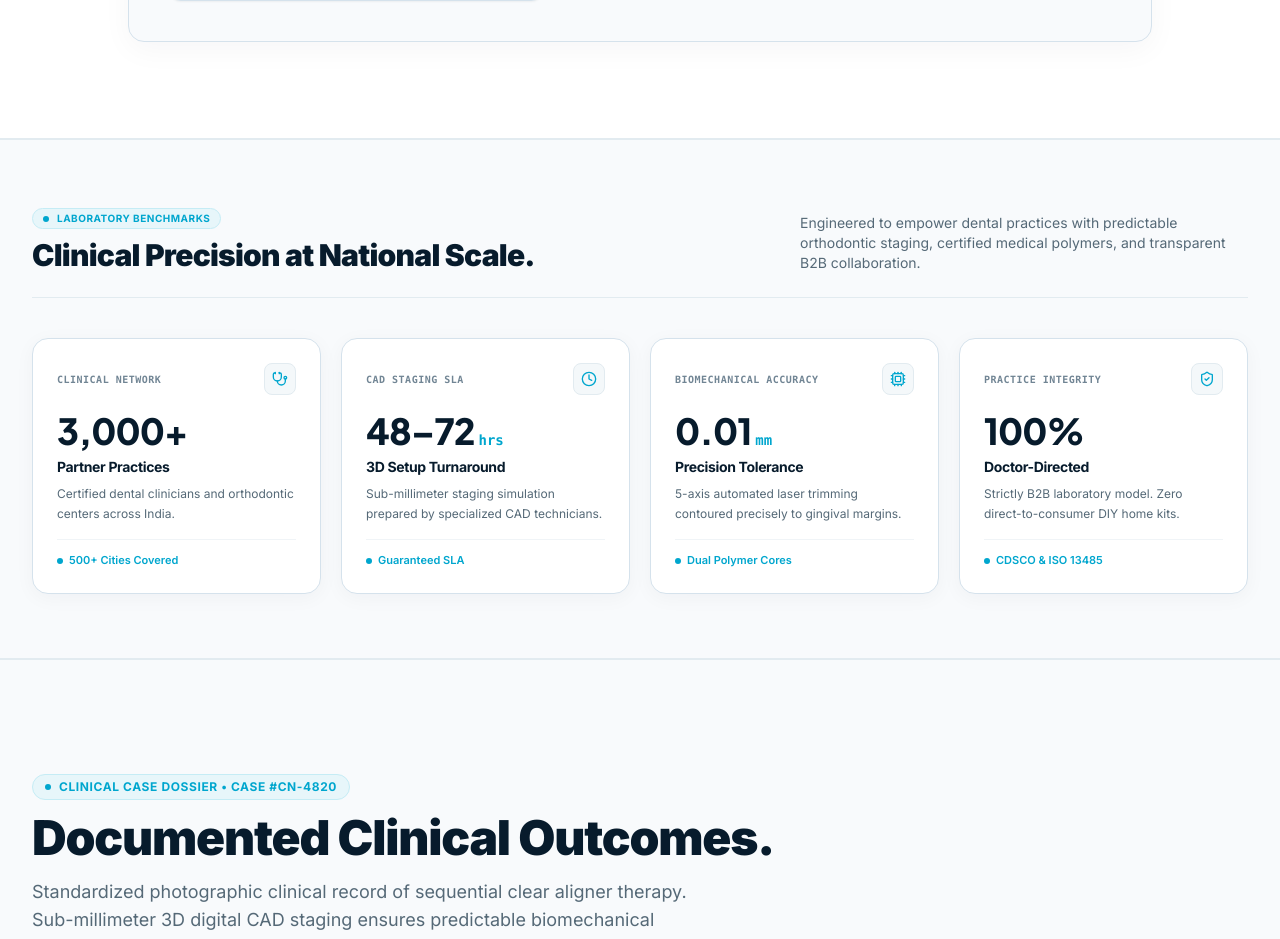
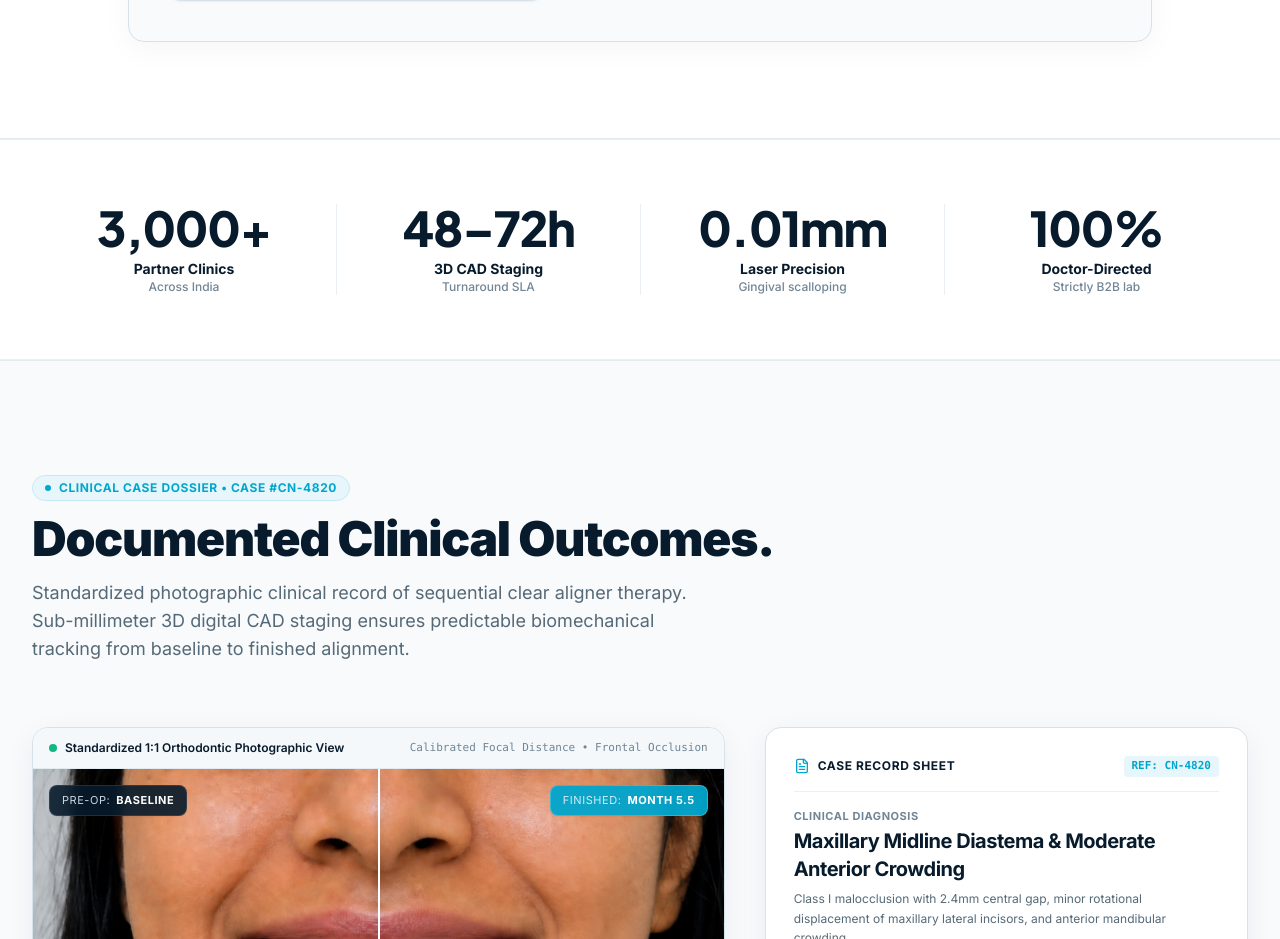
Before and after one commit to Sonu-Thomas-001/www.clearnyx.com, a Next.js app: page / in a window 1280 px wide. Shown: the part 4420-5359 px from the top of the page. Built offline with nearby package versions, Linux system fonts and the light colour scheme; no server answers.

Commit message:
refactor(home): transform stats into an ultra-clean, minimal editorial metric row with zero fluff

```diff
--- a/src/components/clearnyx/StatsSection.tsx
+++ b/src/components/clearnyx/StatsSection.tsx
@@ -1,140 +1,53 @@
 "use client";
 
 import React from "react";
-import { Clock, ShieldCheck, Stethoscope, Cpu, ArrowUpRight } from "lucide-react";
-import Link from "next/link";
 
-interface MetricItem {
-  id: string;
-  category: string;
-  value: string;
-  unit?: string;
-  label: string;
-  detail: string;
-  badge: string;
-  icon: React.ComponentType<{ className?: string }>;
-}
-
-const METRICS: MetricItem[] = [
+const STATS = [
   {
-    id: "network",
-    category: "CLINICAL NETWORK",
     value: "3,000+",
-    label: "Partner Practices",
-    detail: "Certified dental clinicians and orthodontic centers across India.",
-    badge: "500+ Cities Covered",
-    icon: Stethoscope,
+    label: "Partner Clinics",
+    sub: "Across India",
   },
   {
-    id: "sla",
-    category: "CAD STAGING SLA",
-    value: "48–72",
-    unit: "hrs",
-    label: "3D Setup Turnaround",
-    detail: "Sub-millimeter staging simulation prepared by specialized CAD technicians.",
-    badge: "Guaranteed SLA",
-    icon: Clock,
+    value: "48–72h",
+    label: "3D CAD Staging",
+    sub: "Turnaround SLA",
   },
   {
-    id: "precision",
-    category: "BIOMECHANICAL ACCURACY",
-    value: "0.01",
-    unit: "mm",
-    label: "Precision Tolerance",
-    detail: "5-axis automated laser trimming contoured precisely to gingival margins.",
-    badge: "Dual Polymer Cores",
-    icon: Cpu,
+    value: "0.01mm",
+    label: "Laser Precision",
+    sub: "Gingival scalloping",
   },
   {
-    id: "compliance",
-    category: "PRACTICE INTEGRITY",
     value: "100%",
     label: "Doctor-Directed",
-    detail: "Strictly B2B laboratory model. Zero direct-to-consumer DIY home kits.",
-    badge: "CDSCO & ISO 13485",
-    icon: ShieldCheck,
+    sub: "Strictly B2B lab",
   },
 ];
 
 export function StatsSection() {
   return (
-    <section
-      aria-label="CLEARNYX Clinical Benchmarks"
-      className="relative py-12 sm:py-16 bg-[#F8FAFC] border-y border-[#E2EBF0]"
-    >
+    <section aria-label="Key Clinical Metrics" className="py-12 sm:py-16 bg-white border-y border-[#EAEFF3]">
       <div className="max-w-7xl mx-auto px-4 sm:px-6 lg:px-8">
-        {/* Section Context Header */}
-        <div className="flex flex-col sm:flex-row sm:items-end justify-between gap-4 mb-8 sm:mb-10 pb-6 border-b border-[#E2EBF0]">
-          <div>
-            <div className="inline-flex items-center gap-2 px-2.5 py-0.5 rounded-full bg-[#E7F6FA] text-[#00A6CE] text-[10px] font-bold tracking-wider uppercase mb-2 border border-[#C5ECF5]">
-              <span className="w-1.5 h-1.5 rounded-full bg-[#00A6CE]" />
-              <span>Laboratory Benchmarks</span>
+        <div className="grid grid-cols-2 lg:grid-cols-4 gap-8 lg:gap-0 lg:divide-x lg:divide-[#EAEFF3]">
+          {STATS.map((stat, idx) => (
+            <div
+              key={stat.label}
+              className={`flex flex-col items-center text-center ${
+                idx === 0 ? "lg:pl-0" : "lg:px-6"
+              }`}
+            >
+              <span className="text-3xl sm:text-4xl lg:text-5xl font-black text-[#071B2C] tracking-tight font-heading">
+                {stat.value}
+              </span>
+              <span className="text-sm font-bold text-[#071B2C] mt-2 leading-tight">
+                {stat.label}
+              </span>
+              <span className="text-xs text-[#718594] mt-0.5 font-medium">
+                {stat.sub}
+              </span>
             </div>
-            <h2 className="text-xl sm:text-2xl lg:text-3xl font-black text-[#071B2C] tracking-tight">
-              Clinical Precision at National Scale.
-            </h2>
-          </div>
-
-          <p className="text-xs sm:text-sm text-[#556977] max-w-md leading-relaxed">
-            Engineered to empower dental practices with predictable orthodontic staging, certified
-            medical polymers, and transparent B2B collaboration.
-          </p>
-        </div>
-
-        {/* 4 Architectural Clinical Metric Cards */}
-        <div className="grid grid-cols-1 sm:grid-cols-2 lg:grid-cols-4 gap-4 sm:gap-5">
-          {METRICS.map((m) => {
-            const IconComponent = m.icon;
-
-            return (
-              <div
-                key={m.id}
-                className="bg-white rounded-2xl border border-[#D5E2EC] p-5 sm:p-6 shadow-[0_4px_20px_rgba(7,27,44,0.04)] hover:border-[#00A6CE]/50 hover:shadow-[0_8px_30px_rgba(0,166,206,0.08)] transition-all duration-300 flex flex-col justify-between group"
-              >
-                <div>
-                  {/* Card Header: Category & Icon */}
-                  <div className="flex items-center justify-between mb-4">
-                    <span className="text-[10px] font-bold font-mono tracking-wider text-[#718594] uppercase">
-                      {m.category}
-                    </span>
-                    <div className="w-8 h-8 rounded-lg bg-[#F4F8FA] border border-[#E2EBF0] text-[#00A6CE] flex items-center justify-center group-hover:bg-[#00A6CE] group-hover:text-white group-hover:border-[#00A6CE] transition-colors">
-                      <IconComponent className="w-4 h-4" />
-                    </div>
-                  </div>
-
-                  {/* Primary Metric Number */}
-                  <div className="flex items-baseline gap-1 mb-1.5">
-                    <span className="text-3xl sm:text-4xl font-black text-[#071B2C] tracking-tight font-heading">
-                      {m.value}
-                    </span>
-                    {m.unit && (
-                      <span className="text-sm font-bold text-[#00A6CE] font-mono">
-                        {m.unit}
-                      </span>
-                    )}
-                  </div>
-
-                  {/* Title Label */}
-                  <h3 className="text-sm font-bold text-[#071B2C] leading-snug mb-2">
-                    {m.label}
-                  </h3>
-
-                  {/* Concise Description */}
-                  <p className="text-xs text-[#556977] leading-relaxed mb-4">
-                    {m.detail}
-                  </p>
-                </div>
-
-                {/* Card Footer Micro-Badge */}
-                <div className="pt-3 border-t border-[#F0F4F7] flex items-center justify-between">
-                  <span className="inline-flex items-center gap-1.5 text-[11px] font-semibold text-[#00A6CE]">
-                    <span className="w-1.5 h-1.5 rounded-full bg-[#00A6CE]" />
-                    <span>{m.badge}</span>
-                  </span>
-                </div>
-              </div>
-            );
-          })}
+          ))}
         </div>
       </div>
     </section>
```
